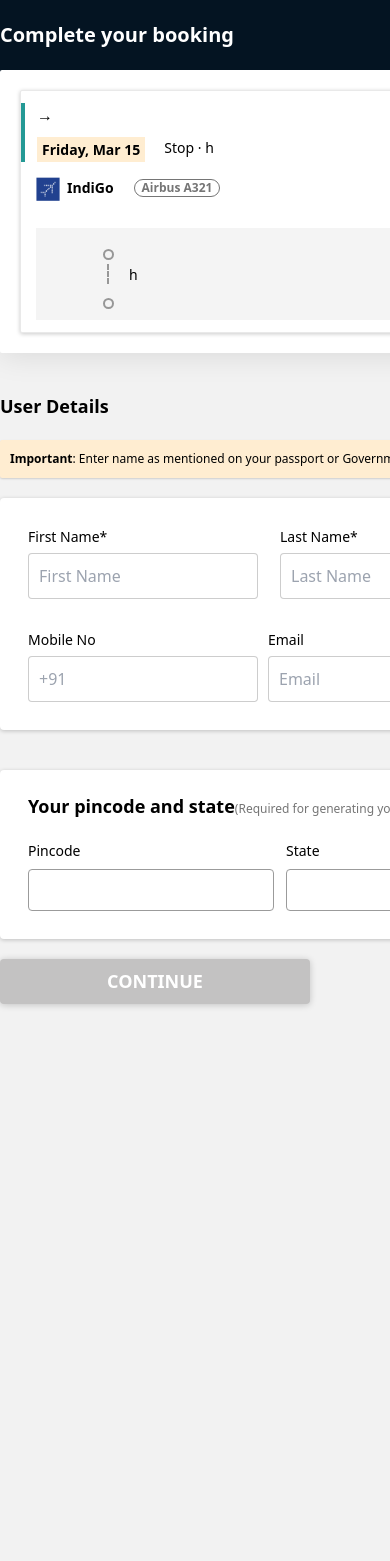
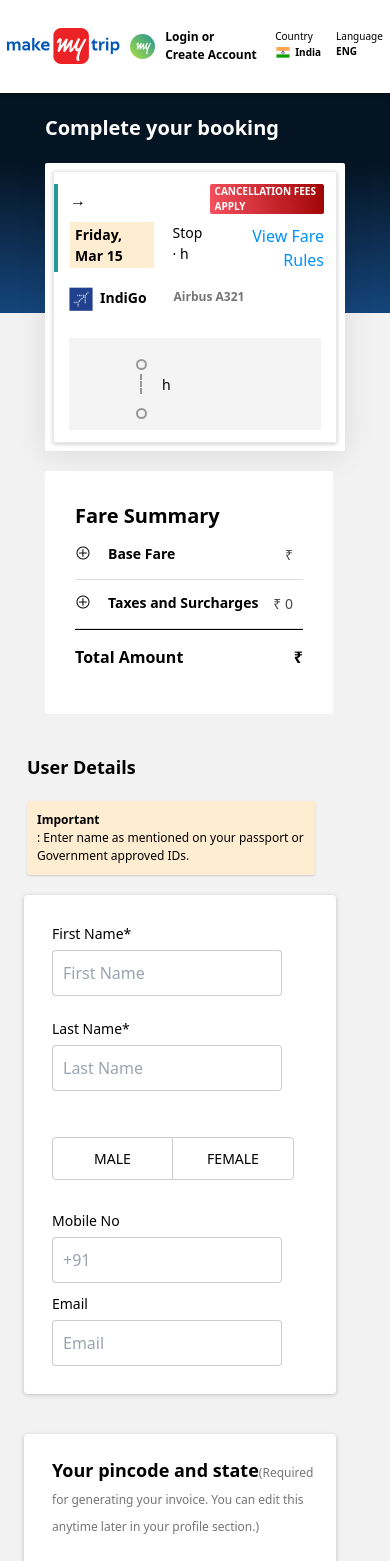
Before and after one commit to kumawat-Ankita/MakeMyTrip-Clone---React-Project-2---7lqcymx0exr0, a React (Create React App) app: page /flightcheckout/1 in a window 390 px wide. Shown: the top 1561 px of the page. Before the commit the page ends 1027 px from the top, so only its background shows below. Built offline with nearby package versions, Linux system fonts and the light colour scheme; no server answers.

Commit message:
add responsiveness

```diff
--- a/src/components/HomePage/main.css
+++ b/src/components/HomePage/main.css
@@ -7,6 +7,6 @@
 .mainpage-bottom {
   background-color: #f2f2f2;
   @media only screen and (max-width: 600px) {
-    height: 610px;
+    height: 61vh;
   }
 }
--- a/src/components/Login/login.css
+++ b/src/components/Login/login.css
@@ -8,6 +8,9 @@
   border-radius: 12px;
   z-index: 3;
   background-color: white;
+  @media only screen and (max-width: 600px) {
+    width: 320px;
+  }
 }
 .logintopdiv {
   box-shadow: 0 1px 7px 0 rgba(0, 0, 0, 0.3);
@@ -81,6 +84,9 @@
   gap: 4px;
   margin: 0;
   font-size: 12px;
+  @media only screen and (max-width: 600px) {
+    display: none;
+  }
 }
 
 .formbottomdiv {
@@ -112,6 +118,10 @@
   color: black;
   border-radius: 50%;
   cursor: pointer;
+  @media only screen and (max-width: 600px) {
+    top: 12vh;
+    left: 80vw;
+  }
 }
 .login-page {
   position: relative;
@@ -139,4 +149,7 @@
   justify-content: center;
   align-items: center;
   border-radius: 100%;
+  @media only screen and (max-width: 600px) {
+    display: none;
+  }
 }
--- a/src/components/Paymentpage/paymentoptions.css
+++ b/src/components/Paymentpage/paymentoptions.css
@@ -3,6 +3,11 @@
   display: flex;
   flex-direction: row;
   padding: 0 0px 0 350px;
+  @media only screen and (max-width: 600px) {
+    flex-direction: column;
+    align-items: center;
+    padding: 0;
+  }
 }
 .paymentoptionslist {
   width: 270px;
@@ -115,4 +120,7 @@
   border-bottom: 1px solid rgb(181, 181, 181);
   background: white;
   border-radius: 0px 10px 10px 0;
+  @media only screen and (max-width: 600px) {
+    width: 300px;
+  }
 }
--- a/src/components/Paymentpage/paymentpagemain.css
+++ b/src/components/Paymentpage/paymentpagemain.css
@@ -9,6 +9,9 @@
   flex-direction: row;
   justify-content: space-between;
   padding: 10px 0px 0 350px;
+  @media only screen and (max-width: 600px) {
+    padding: 0;
+  }
 }
 .logo-and-text {
   cursor: default;
@@ -29,6 +32,9 @@
   color: #249b95;
   font-size: 16px;
   font-weight: 700;
+  @media only screen and (max-width: 600px) {
+    display: none;
+  }
 }
 .logo-and-text p span {
   color: white;
@@ -40,6 +46,9 @@
   display: flex;
   flex-direction: row;
   align-items: center;
+  @media only screen and (max-width: 600px) {
+    padding-right: 0;
+  }
 }
 .safeandsecure-img {
   background-image: url("../../../public/assets/Images/paymentsprite.png");
@@ -48,9 +57,15 @@
   height: 16px;
   width: 15px;
   background-size: 242px 326px;
+  @media only screen and (max-width: 600px) {
+    display: none;
+  }
 }
 .safeandsecure-div p {
   color: white;
   font-size: 12px;
   font-weight: 900;
+  @media only screen and (max-width: 600px) {
+    display: none;
+  }
 }
--- a/src/components/Paymentpage/upiwidget.css
+++ b/src/components/Paymentpage/upiwidget.css
@@ -34,12 +34,18 @@
   border: solid 1px #d8d8d8;
   padding: 20px;
   margin-bottom: 20px;
+  @media only screen and (max-width: 600px) {
+    padding: 0;
+  }
 }
 .upi-details-div {
   display: flex;
   flex-direction: row;
   justify-content: space-between;
   margin-bottom: 20px;
+  @media only screen and (max-width: 600px) {
+    flex-direction: column;
+  }
 }
 .upi-qrcode-div {
   display: flex;
--- a/src/components/checkoutpages/buscheckoutpage.css
+++ b/src/components/checkoutpages/buscheckoutpage.css
@@ -16,6 +16,9 @@
 }
 .makeFlex.spaceBetween {
   justify-content: space-between;
+  @media only screen and (max-width: 600px) {
+    flex-direction: column;
+  }
 }
 .reviewHeaderContainer {
   width: 1234px;
--- a/src/components/checkoutpages/flightcheckoutpage.css
+++ b/src/components/checkoutpages/flightcheckoutpage.css
@@ -12,6 +12,9 @@
   width: 1200px;
   margin: 0 auto;
   position: relative;
+  @media only screen and (max-width: 600px) {
+    width: 300px;
+  }
 }
 .pageHeaderWrap {
   display: flex;
@@ -53,6 +56,9 @@
 }
 .pageLeftConainer {
   width: 880px;
+  @media only screen and (max-width: 600px) {
+    width: 300px;
+  }
 }
 .componentContainer {
   width: 880px;
@@ -60,9 +66,16 @@
   background-color: #fff;
   border-radius: 2px;
   margin-bottom: 20px;
+  @media only screen and (max-width: 600px) {
+    width: 300px;
+    padding-right: 40px;
+  }
 }
 .padding20 {
   padding: 20px;
+  @media only screen and (max-width: 600px) {
+    padding: 8px;
+  }
 }
 .flightDetailBlk {
   padding: 12px 0;
--- a/src/components/checkoutpages/userdetails.css
+++ b/src/components/checkoutpages/userdetails.css
@@ -18,6 +18,9 @@
   padding-top: 20px;
   font-size: 18px;
   font-weight: 900;
+  @media only screen and (max-width: 600px) {
+    padding-left: 27px;
+  }
 }
 .caution-text {
   background-color: rgb(255, 237, 209);
@@ -29,6 +32,12 @@
   margin: 0;
   width: 100%;
   font-size: 12px;
+  @media only screen and (max-width: 600px) {
+    flex-direction: column;
+    align-items: flex-start;
+    width: 24%;
+    margin-left: 27px;
+  }
 }
 .caution-text span {
   font-weight: 900;
@@ -43,6 +52,10 @@
   flex-direction: column;
   align-items: flex-start;
   padding: 13px;
+  @media only screen and (max-width: 600px) {
+    width: 26%;
+    margin-left: 24px;
+  }
 }
 .udmd-topdiv {
   display: flex;
@@ -52,6 +65,10 @@
   gap: 22px;
   width: 100%;
   margin: 15px;
+  @media only screen and (max-width: 600px) {
+    flex-direction: column;
+    align-items: flex-start;
+  }
 }
 .name-input {
   border-radius: 4px;
@@ -83,6 +100,9 @@
   flex-direction: row;
   margin: 15px;
   gap: 10px;
+  @media only screen and (max-width: 600px) {
+    flex-direction: column;
+  }
 }
 .udmd-label {
   margin: 0 0 6px 0;
@@ -112,6 +132,10 @@
   flex-direction: column;
   align-items: flex-start;
   padding: 13px;
+  @media only screen and (max-width: 600px) {
+    width: 26%;
+    margin-left: 24px;
+  }
 }
 .psmd-header {
   font-size: 18px;
@@ -128,6 +152,9 @@
   flex-direction: row;
   margin: 15px;
   gap: 12px;
+  @media only screen and (max-width: 600px) {
+    flex-direction: column;
+  }
 }
 .pincode-input-div {
   display: flex;
@@ -169,4 +196,8 @@
   text-align: center;
   text-transform: uppercase;
   width: 310px;
+  @media only screen and (max-width: 600px) {
+    margin-left: 24px;
+    width: unset;
+  }
 }
--- a/src/components/stickeyheader/stickyheader.css
+++ b/src/components/stickeyheader/stickyheader.css
@@ -4,6 +4,9 @@
   z-index: 20;
   background: #fff;
   box-shadow: 0 1px 7px 0 rgba(0, 0, 0, 0.4);
+  @media only screen and (max-width: 600px) {
+    top: auto;
+  }
 }
 .stickyheadermaindiv {
   height: 11vh;
@@ -15,7 +18,7 @@
   gap: 10px;
   background-color: white;
   @media only screen and (max-width: 600px) {
-    display: none;
+    gap: 5px;
   }
 }
 .bluelogodiv img {
@@ -25,6 +28,9 @@
 .stickynavlinks {
   display: flex;
   justify-content: center;
+  @media only screen and (max-width: 600px) {
+    display: none;
+  }
 }
 .navlinkslist {
   margin-right: 140px;
--- a/src/pages/Flightsearch/flightdetails.css
+++ b/src/pages/Flightsearch/flightdetails.css
@@ -43,6 +43,9 @@
   display: flex;
   align-items: center;
   height: 18px;
+  @media only screen and (max-width: 600px) {
+    border: none;
+  }
 }
 .flightDetailsRow {
   display: flex;
```
